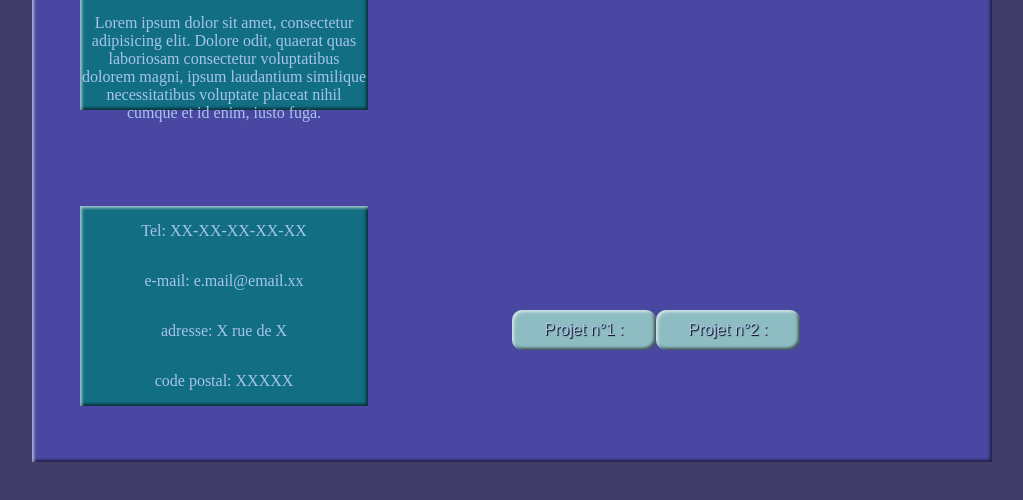
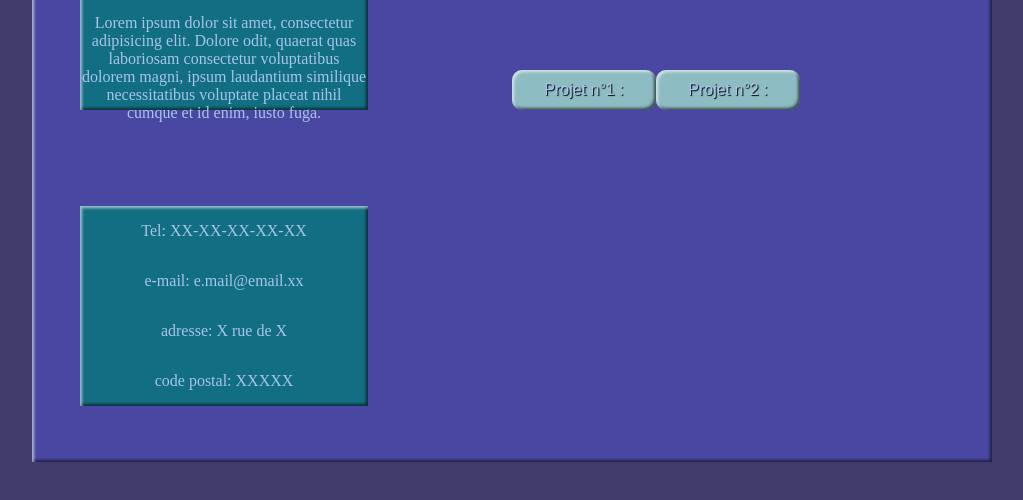
Before and after one commit to maxence-lh/portfolio_contest, a plain HTML site: page index.html in a window 1280 px wide. Shown: the part 210-710 px from the top of the page, without its empty margins (136-1159 px from the left). Drawn offline with Linux system fonts and the light colour scheme.

Commit message:
set place of buttons

```diff
--- a/style.css
+++ b/style.css
@@ -45,7 +45,7 @@ body{
     display: flex;
     margin-left: 50%;
     margin-right: 20%;
-    margin-top: -10%;
+    margin-top: -35%;
 }
 
 @keyframes button{
```
Also changed, not shown: index.html (+1 -0 lines).
